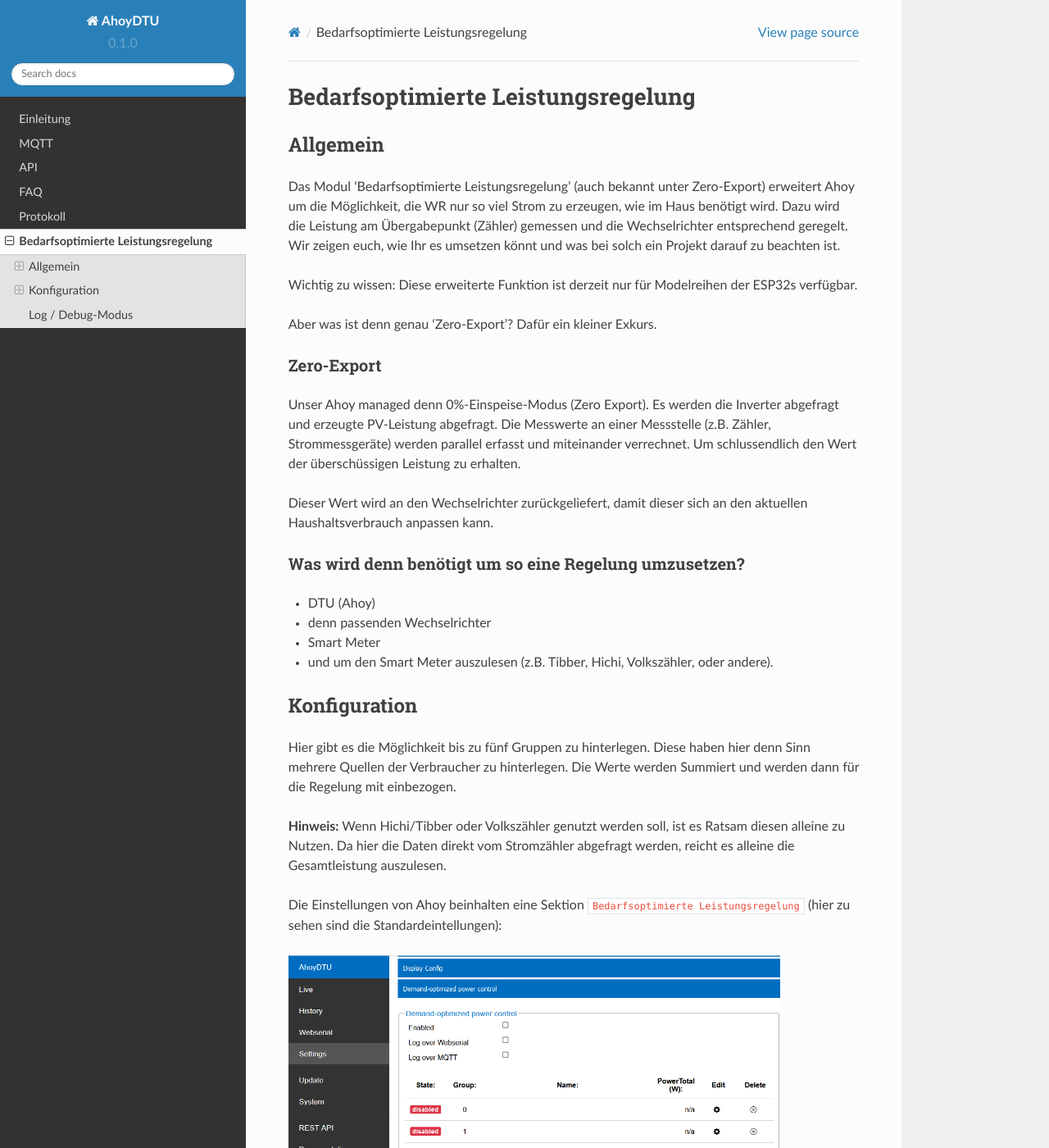
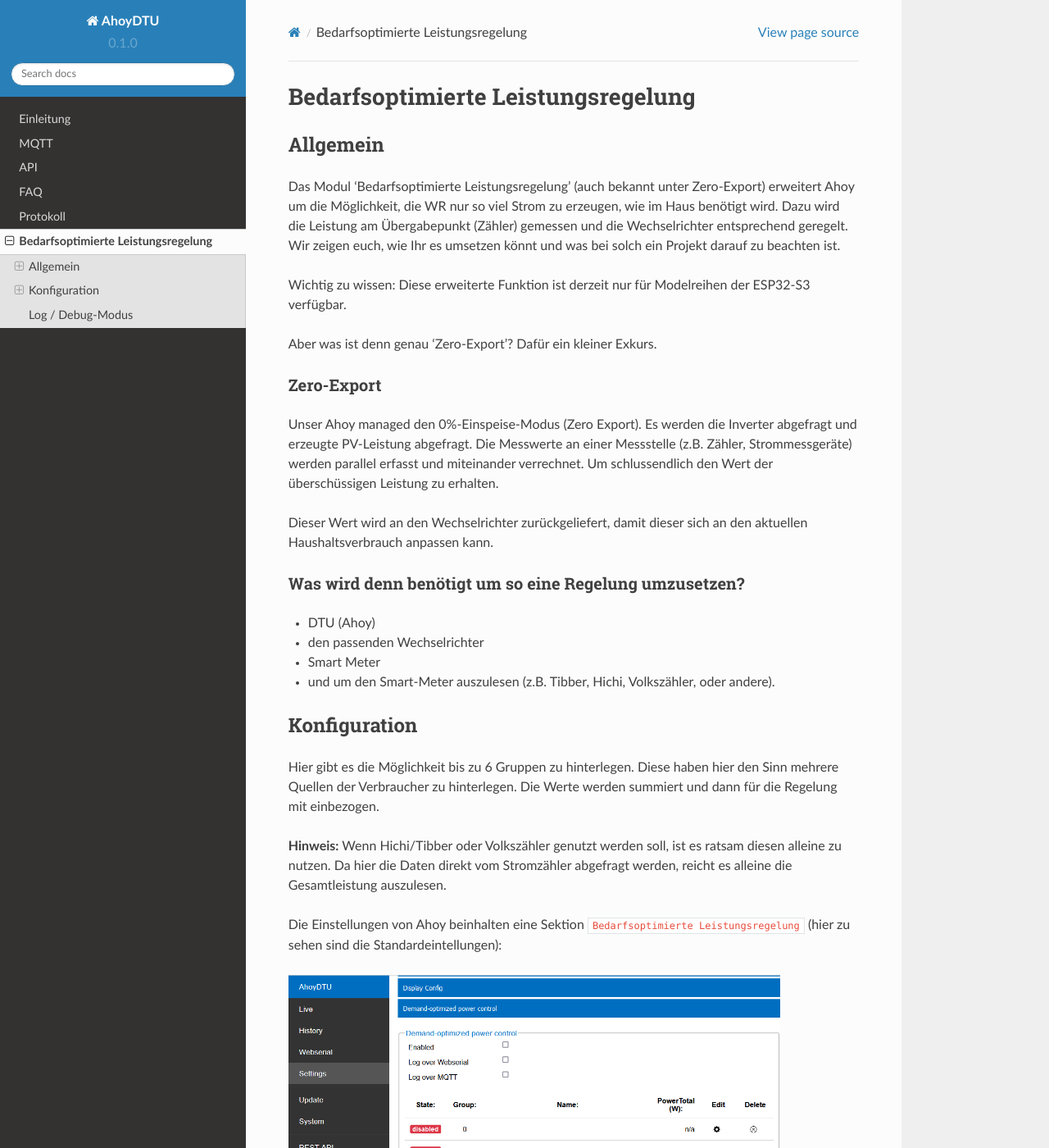
Before and after one commit to lumapu/ahoy_docs, a Sphinx documentation site: the page built from docs/source/zeroExport.rst, in a window 1280 px wide and 1400 px high. Shown: the whole window at 82% size. Built offline with Sphinx 7.4.7 and the Read the Docs theme 2.0.0, drawn with Linux system fonts in a browser that asks for light colours; some of the changed text lies outside the part shown.

```diff
--- a/docs/source/zeroExport.rst
+++ b/docs/source/zeroExport.rst
@@ -8,13 +8,13 @@
 Dazu wird die Leistung am Übergabepunkt (Zähler) gemessen und die Wechselrichter entsprechend geregelt.
 Wir zeigen euch, wie Ihr es umsetzen könnt und was bei solch ein Projekt darauf zu beachten ist.
 
-Wichtig zu wissen: Diese erweiterte Funktion ist derzeit nur für Modelreihen der ESP32s verfügbar.
+Wichtig zu wissen: Diese erweiterte Funktion ist derzeit nur für Modelreihen der ESP32-S3 verfügbar.
 
 Aber was ist denn genau 'Zero-Export'? Dafür ein kleiner Exkurs.
 
 Zero-Export
 ***********
-Unser Ahoy managed denn 0%-Einspeise-Modus (Zero Export).
+Unser Ahoy managed den 0%-Einspeise-Modus (Zero Export).
 Es werden die Inverter abgefragt und erzeugte PV-Leistung abgefragt. Die Messwerte an einer Messstelle (z.B. Zähler, Strommessgeräte) werden parallel erfasst und miteinander verrechnet. Um schlussendlich den Wert der überschüssigen Leistung zu erhalten.
 
 Dieser Wert wird an den Wechselrichter zurückgeliefert, damit dieser sich an den aktuellen Haushaltsverbrauch anpassen kann.
@@ -24,20 +24,20 @@
 
 + DTU (Ahoy)
 
-+ denn passenden Wechselrichter
++ den passenden Wechselrichter
 
 + Smart Meter
 
-+ und um den Smart Meter auszulesen (z.B. Tibber, Hichi, Volkszähler, oder andere).
++ und um den Smart-Meter auszulesen (z.B. Tibber, Hichi, Volkszähler, oder andere).
 
 
 Konfiguration
 -------------
 
-Hier gibt es die Möglichkeit bis zu fünf Gruppen zu hinterlegen. Diese haben hier denn Sinn mehrere Quellen der Verbraucher zu hinterlegen.
-Die Werte werden Summiert und werden dann für die Regelung mit einbezogen.
+Hier gibt es die Möglichkeit bis zu 6 Gruppen zu hinterlegen. Diese haben hier den Sinn mehrere Quellen der Verbraucher zu hinterlegen.
+Die Werte werden summiert und dann für die Regelung mit einbezogen.
 
-**Hinweis:** Wenn Hichi/Tibber oder Volkszähler genutzt werden soll, ist es Ratsam diesen alleine zu Nutzen.
+**Hinweis:** Wenn Hichi/Tibber oder Volkszähler genutzt werden soll, ist es ratsam diesen alleine zu nutzen.
 Da hier die Daten direkt vom Stromzähler abgefragt werden, reicht es alleine die Gesamtleistung auszulesen.
 
 Die Einstellungen von Ahoy beinhalten eine Sektion ``Bedarfsoptimierte Leistungsregelung`` (hier zu sehen sind die Standardeintellungen):
@@ -49,7 +49,7 @@
 Konfiguration einer Gruppe
 **************************
 
-Um die Gruppe Einzustellen, kann man auf der rechten Seite das Zahnrad drücken.
+Um die Gruppe einzustellen, kann man auf der rechten Seite das Zahnrad drücken.
 
 Es sollte sich ein Formular öffnen.
 Siehe wie auf dem Bild.
@@ -69,7 +69,7 @@
 PowerMeter
 ***************
 
-Um den aktuellen Verbrauch auch zu Messen, müssen hier jetzt die PowerMeter eingerichtet werden.
+Um den aktuellen Verbrauch auch zu messen, müssen hier jetzt die PowerMeter eingerichtet werden.
 
 Um von einem SMART-Meter die Daten abzufragen muss man sich an die Schnittstelle hängen.
 
@@ -102,7 +102,7 @@
 Inverter
 ***************
 
-Im reiter Rubrik befinden sich die Einstellungen für die der Gruppe angehörigen Wechselrichter.
+Im Reiter Rubrik befinden sich die Einstellungen für die der Gruppe angehörigen Wechselrichter.
 
 .. image:: ../images/zeroExport/zeroExportSettingsGroupInverter.png
   :width: 600
```
Also changed, not shown: other parts of docs/source/zeroExport.rst (+2 -2 lines).
